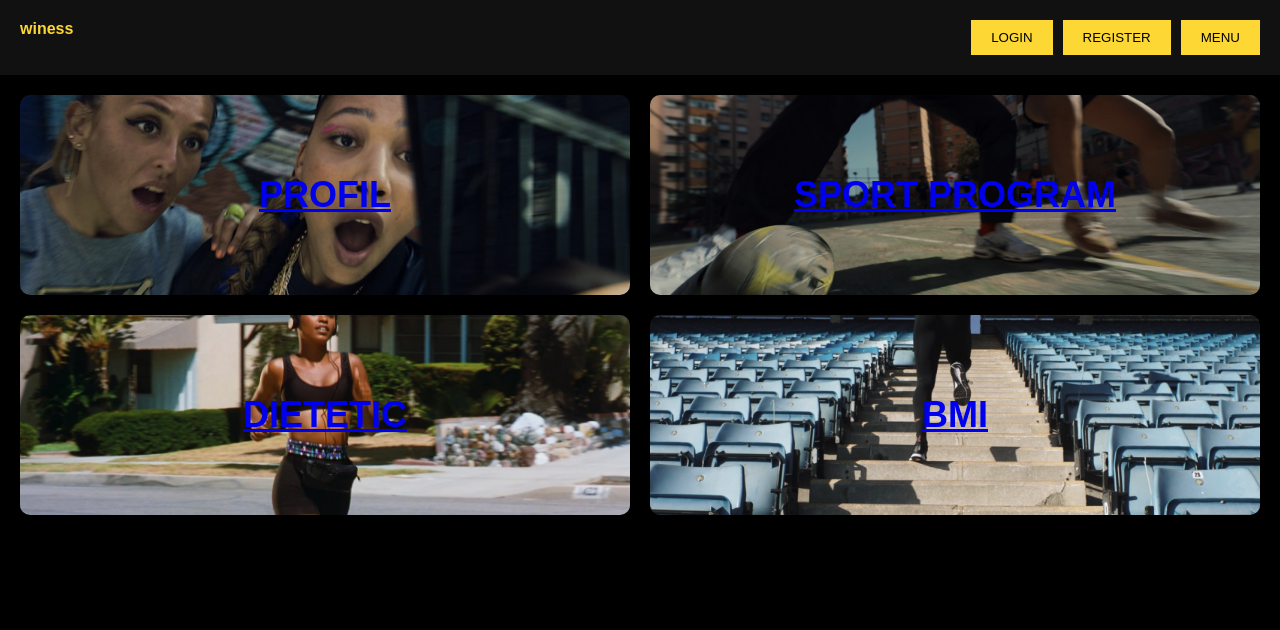
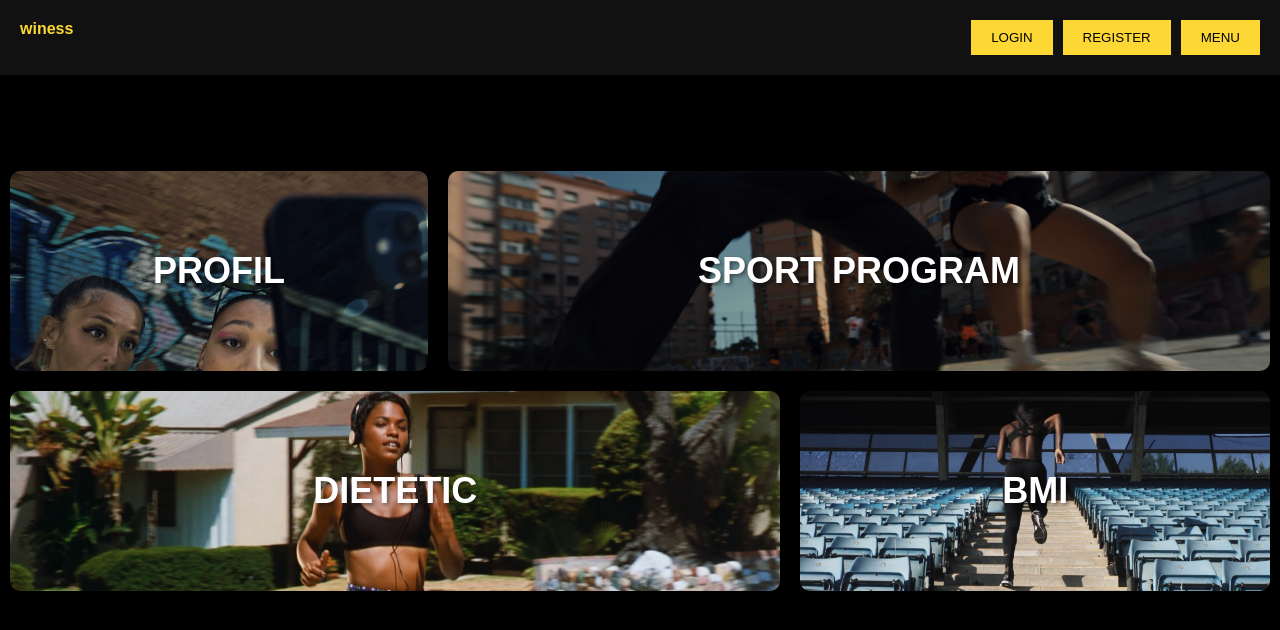
Before and after one commit to nubroc/winess, a React (Create React App) app: page / in a window 1280 px wide. Shown: the top 630 px of the page. Built offline with nearby package versions, Linux system fonts and the light colour scheme.

Commit message:
commit cs

```diff
--- a/src/components/Card.js
+++ b/src/components/Card.js
@@ -1,9 +1,14 @@
 import React from "react";
 
-const Card = ({ image, title }) => {
+const Card = ({ image, title, numero }) => {
   return (
-    <div className="card" style={{ backgroundImage: `url(${image})` }}>
-      <h2>{title}</h2>
+    <div className={`card ${numero}`}>
+      <div className="card-image">
+        <img src={image} alt={title} />
+      </div>
+      <div className="card-content">
+        <h2>{title}</h2>
+      </div>
     </div>
   );
 };
--- a/src/pages/Dashboard.js
+++ b/src/pages/Dashboard.js
@@ -5,18 +5,27 @@ import Card from "../components/Card";
 const Dashboard = () => {
   return (
     <div className="grid">
-      <Link to="/profil">
-        <Card image="/images/profil.png" title="PROFIL" />
-      </Link>
-      <Link to="/sport-program">
-        <Card image="/images/sport.png" title="SPORT PROGRAM" />
-      </Link>
-      <Link to="/dietetic">
-        <Card image="/images/dietetic.png" title="DIETETIC" />
-      </Link>
-      <Link to="/bmi">
-        <Card image="/images/bmi.png" title="BMI" />
-      </Link>
+      <div className="ligne">
+        <Link className="boutonMenu" to="/profil">
+          <Card
+            className="un"
+            image="/images/profil.png"
+            title="PROFIL"
+            numero="unn"
+          />
+        </Link>
+        <Link className="boutonMenu" to="/sport-program">
+          <Card image="/images/sport.png" title="SPORT PROGRAM" numero="un" />
+        </Link>
+      </div>
+      <div className="ligne">
+        <Link className="boutonMenu" to="/dietetic">
+          <Card image="/images/dietetic.png" title="DIETETIC" numero="unn" />
+        </Link>
+        <Link className="boutonMenu" to="/bmi">
+          <Card image="/images/bmi.png" title="BMI" numero="unn" />
+        </Link>
+      </div>
     </div>
   );
 };
--- a/src/styles.css
+++ b/src/styles.css
@@ -1,4 +1,7 @@
 body {
+  max-width: 100%;
+  max-height: 100vh;
+  overflow: hidden;
   background-color: #000;
   color: #fff;
   font-family: Arial, sans-serif;
@@ -30,21 +33,64 @@ body {
   cursor: pointer;
 }
 
-.grid {
+/*.grid {
   display: grid;
   grid-template-columns: repeat(2, 1fr);
   gap: 20px;
   padding: 20px;
+}*/
+.grid {
+  margin: 12vh 0;
+}
+.ligne {
+  display: flex;
+  width: 100%;
+}
+.card {
+  position: relative; /* Permet de positionner le texte par-dessus l'image */
+  width: 100%;
+  height: 200px; /* Fixe la hauteur de chaque carte */
+  border-radius: 10px;
+  overflow: hidden; /* Assure que l'image ne dépasse pas des bords de la carte */
 }
 
-.card {
-  background-size: cover;
-  background-position: center;
-  border-radius: 10px;
-  height: 200px;
+.boutonMenu {
+  margin: 0 10px;
+}
+
+.card-image img {
+  width: 100%;
+  height: 100%;
+  object-fit: scale-down; /* Couvre l'ensemble de la carte sans distorsion */
+}
+
+.card-content {
+  position: absolute;
+  top: 50%;
+  left: 50%;
+  transform: translate(-50%, -50%); /* Centrer le texte */
+  color: #fff; /* Texte blanc */
+  font-size: 24px; /* Taille du texte */
+  font-weight: bold; /* Gras pour le titre */
+  text-shadow: 2px 2px 4px rgba(0, 0, 0, 0.5); /* Ombre portée pour améliorer la lisibilité */
+}
+
+.ligne {
   display: flex;
+  width: 100%;
+  margin-bottom: 20px;
+}
+
+.card-container {
+  display: flex;
+  justify-content: center;
   align-items: center;
-  justify-content: center;
-  font-weight: bold;
-  font-size: 24px;
 }
+
+.first {
+  flex: 1 1 30%;
+}
+
+.second {
+  flex: 1 1 70%;
+}
```
